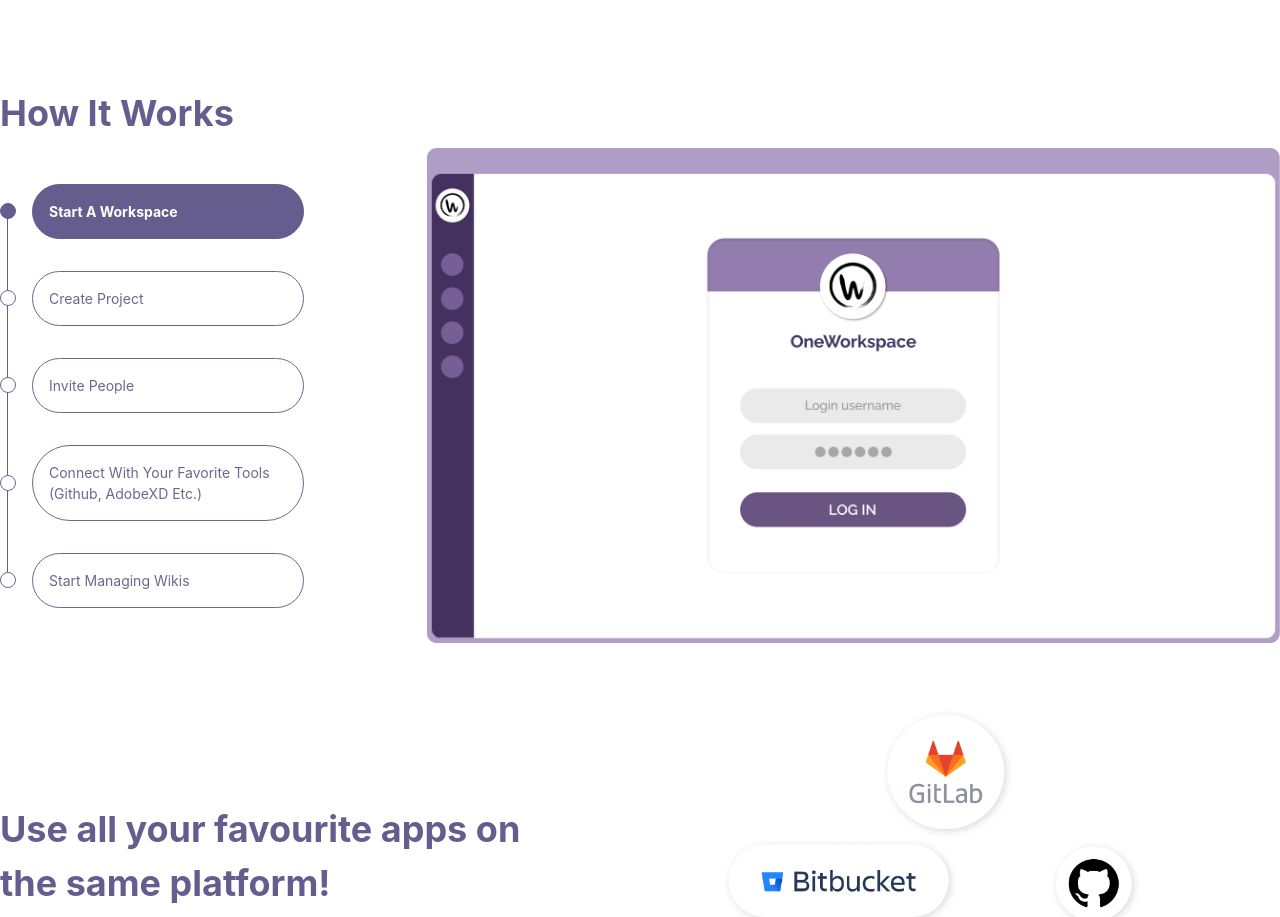
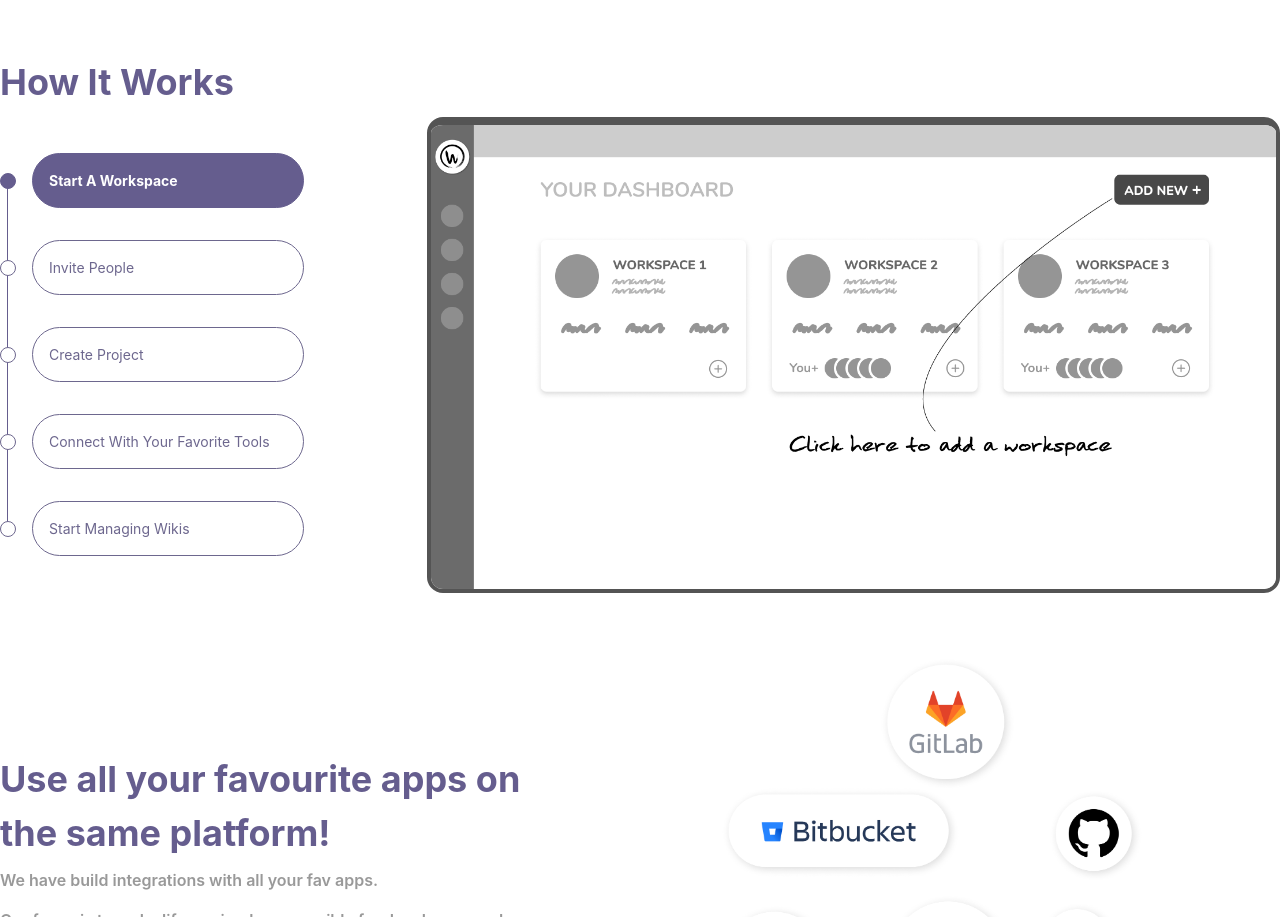
Before and after one commit to oneworkspace/landingpage, a Gatsby site: page / in a window 1280 px wide. Shown: the part 1193-2110 px from the top of the page. Built offline with nearby package versions, Linux system fonts and the light colour scheme; Gatsby itself is replaced by a stand-in of ours.

Commit message:
Add illustrations to how it works sections and border classes, remove unused images

```diff
--- a/gatsby-config.js
+++ b/gatsby-config.js
@@ -34,15 +34,15 @@ module.exports = {
         image: "",
       },
       {
+        name: "Invite People",
+        image: "",
+      },
+      {
         name: "Create Project",
         image: "",
       },
       {
-        name: "Invite People",
-        image: "",
-      },
-      {
-        name: "Connect with your favorite Tools (Github, AdobeXD etc.)",
+        name: "Connect with your favorite Tools",
         image: "",
       },
       {
--- a/src/components/header/styles.css
+++ b/src/components/header/styles.css
@@ -1,13 +1,4 @@
-
-.laptop {
-    background-image: url(../../images/laptop.png);
-    height: 80%;
-    background-repeat: no-repeat;
-    background-size: contain;
-    background-position: center;
+.cta-button {
+  border-radius: 50px;
+  background-color: #655d8e;
 }
-
-.cta-button {
-    border-radius: 50px;
-    background-color: #655d8e;
-}
--- a/src/components/howitworks/index.jsx
+++ b/src/components/howitworks/index.jsx
@@ -1,7 +1,13 @@
 import PropTypes from "prop-types"
 import React, { useState } from "react"
 import "./styles.css"
-import Auth from "../../images/auth.png"
+import First from "../../images/first.png"
+import Second from "../../images/second.png"
+import Third from "../../images/third.png"
+import Fourth from "../../images/fourth.png"
+import Fifth from "../../images/fifth.png"
+
+const stageIllustrations = [First, Second, Third, Fourth, Fifth]
 
 const HowItWorks = ({ sectionTitle, stages }) => {
   const [stage, setStage] = useState(0)
@@ -36,7 +42,11 @@ const HowItWorks = ({ sectionTitle, stages }) => {
               </div>
             ))}
           </section>
-          <img src={Auth} alt="Stages" className="w-8/12" />
+          <img
+            src={stageIllustrations[stage]}
+            alt="Stages"
+            className="w-8/12 border-4 border-t-8 border-ow rounded-2xl"
+          />
         </section>
       </section>
     </>
--- a/src/components/howitworks/styles.css
+++ b/src/components/howitworks/styles.css
@@ -18,3 +18,7 @@
   left: 7px;
   background-color: #655d8e;
 }
+
+.border-ow {
+  border-color: #545454;
+}
```
Also changed, not shown: src/images/auth.png (deleted), src/images/dashboard-design.png (deleted), src/images/fifth.png (added), src/images/first.png (added), src/images/fourth.png (added), src/images/landing-waves.png (deleted), src/images/laptop.png (deleted), src/images/main.png, src/images/second.png (added), src/images/third.png (added).
